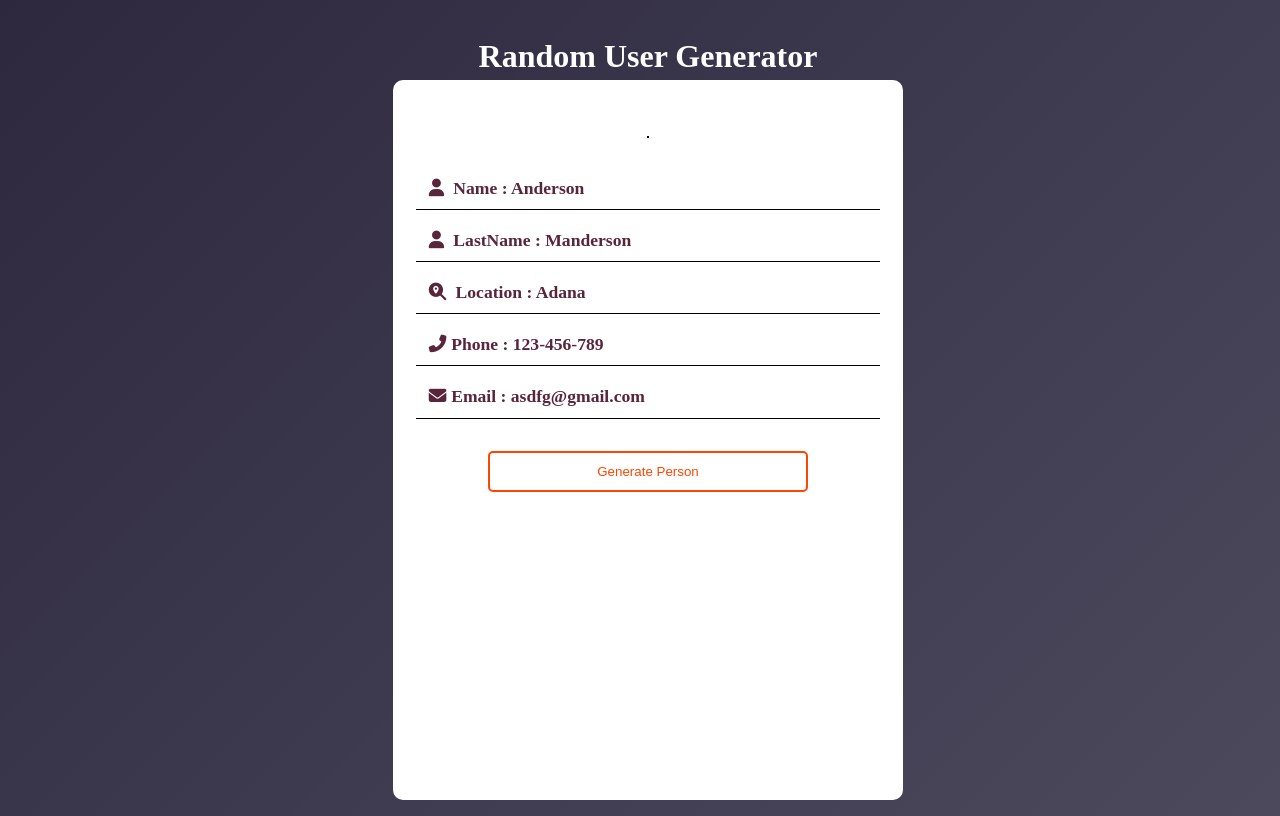
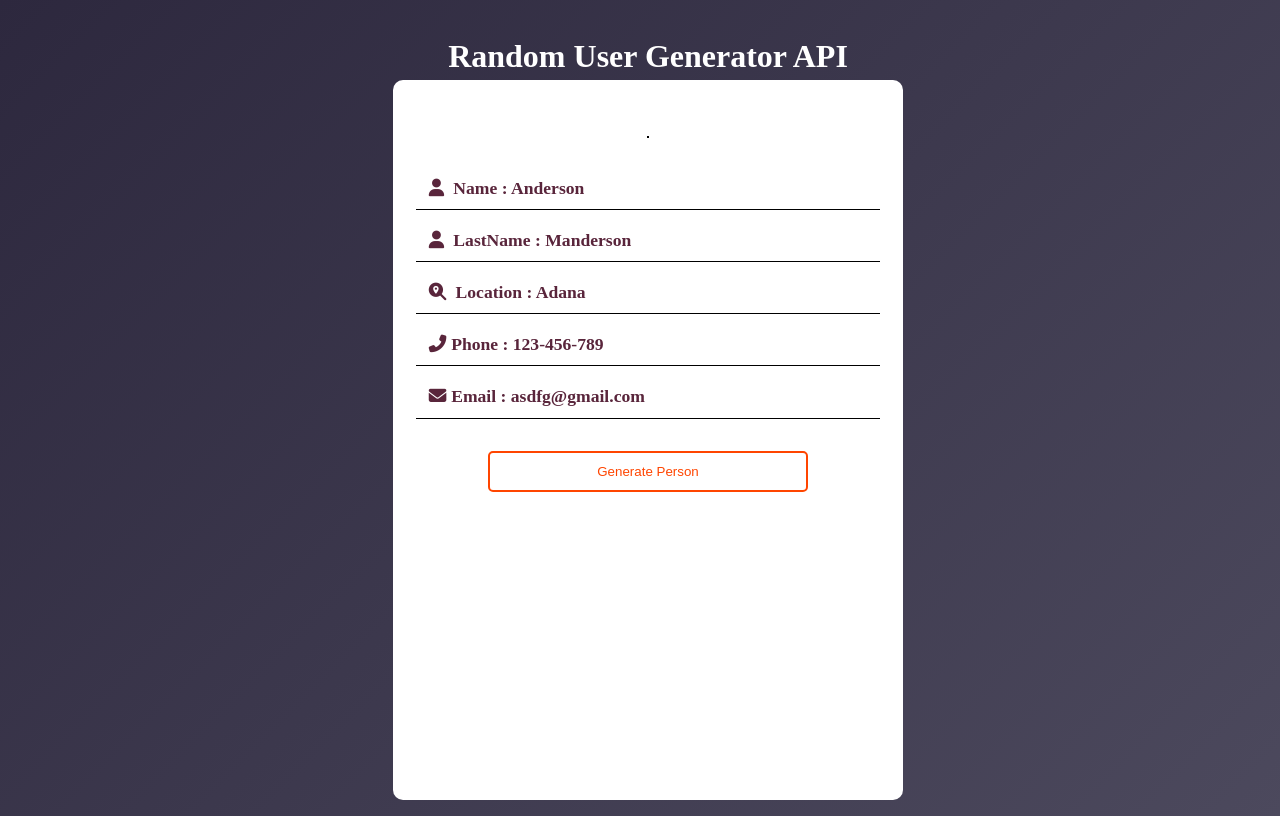
Before and after one commit to asavas2020/Random-User-API, a plain HTML site: page index.html in a window 1280 px wide. Drawn offline with Linux system fonts and the light colour scheme.

Commit message:
last commit

```diff
--- a/index.html
+++ b/index.html
@@ -4,7 +4,7 @@
     <meta charset="UTF-8" />
     <meta http-equiv="X-UA-Compatible" content="IE=edge" />
     <meta name="viewport" content="width=device-width, initial-scale=1.0" />
-    <title>Random User Generator</title>
+    <title>Random User Generator API</title>
     <link rel="stylesheet" href="style.css" />
     <link
       rel="stylesheet"
@@ -16,7 +16,7 @@
   </head>
   <body>
     <header>
-      <h1>Random User Generator</h1>
+      <h1>Random User Generator API</h1>
     </header>
     <main class="container">
       <section class="inner-container">
```
Also changed, not shown: random user apı.gif (added).
